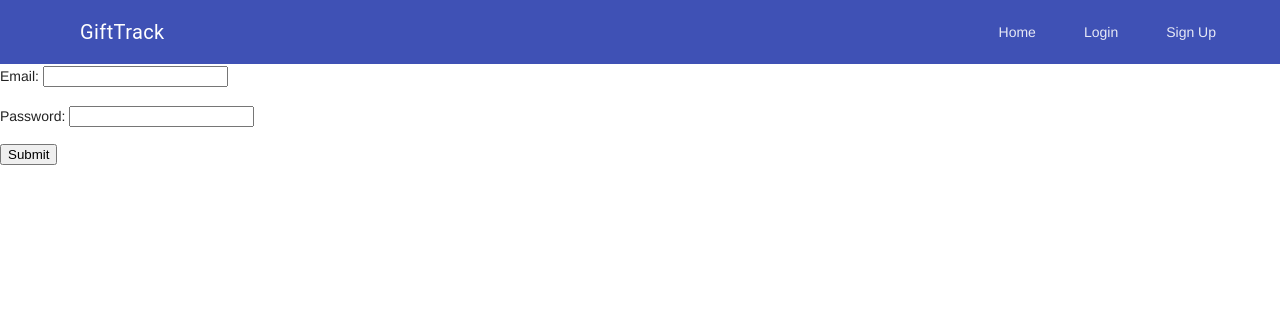
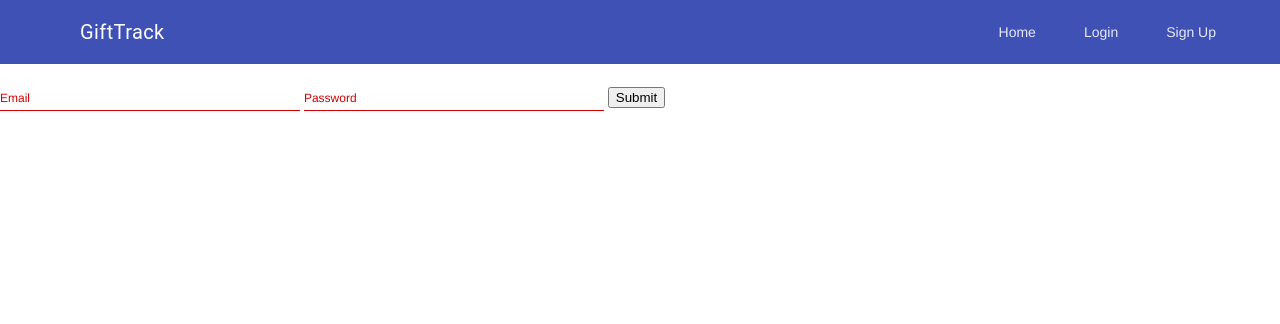
Before and after one commit to erictempleton1/gifttrack, a Django app: page /login/ in a window 1280 px wide. Shown: the top 324 px of the page. Run offline with Django 3.2, Linux system fonts and the light colour scheme.

Commit message:
adding form styles to login form

```diff
--- a/gifttrack/forms.py
+++ b/gifttrack/forms.py
@@ -2,7 +2,11 @@ from django import forms
 
 
 def base_attrs():
-    return {'required': True, 'max_length': 150, 'class': 'form-control'}
+    return {
+        'required': True,
+        'max_length': 150,
+        'class': 'mdl-textfield__input'
+    }
 
 
 class GiftForm(forms.Form):
--- a/gifttrack/templates/gifttrack/login.html
+++ b/gifttrack/templates/gifttrack/login.html
@@ -12,7 +12,14 @@
 <div class="form-group">
     <form action="/login/" method="post">
             {% csrf_token %}
-            {{ form.as_p }}
+        <div class="mdl-textfield mdl-js-textfield mdl-textfield--floating-label">
+            {{ form.email }}
+            <label class="mdl-textfield__label" for="email">Email</label>
+        </div>
+        <div class="mdl-textfield mdl-js-textfield mdl-textfield--floating-label">
+            {{ form.password }}
+            <label class="mdl-textfield__label" for="password">Password</label>
+        </div>
             <input type="submit" value="Submit">
     </form>
 </div>
```
